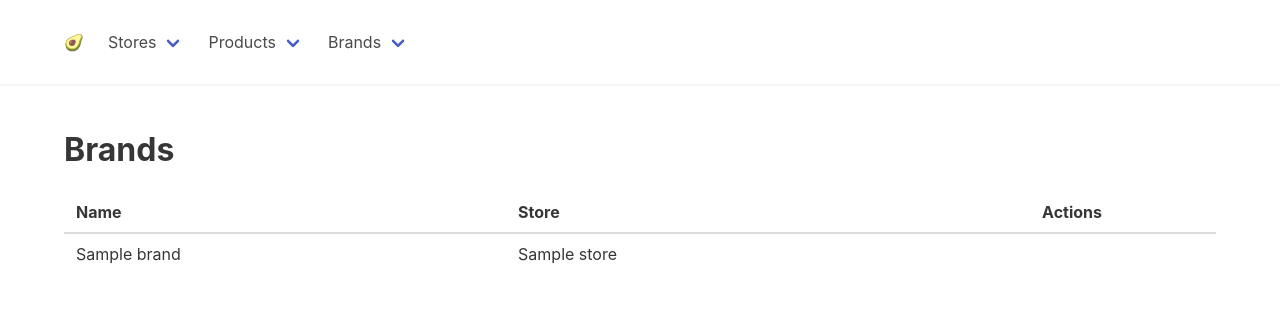
After one commit to deadlyraptor/agora, a Django app: page /product/brands/ in a window 1280 px wide. The commit adds this page. Shown: the top 321 px of the page. Run offline with Django 4.2, Linux system fonts and the light colour scheme; tables that the repository leaves empty hold one stand-in row (values such as "Sample post"); some libraries are stand-ins or nearby versions.

Commit message:
Create BrandListView

```diff
--- a/agora/apps/products/forms.py
+++ b/agora/apps/products/forms.py
@@ -1,6 +1,6 @@
 from django import forms
 
-from agora.apps.products.models import Product, ProductBrand
+from agora.apps.products.models import Product, Brand
 
 
 class ProductForm(forms.ModelForm):
@@ -11,9 +11,9 @@ class ProductForm(forms.ModelForm):
         exclude = ('created', 'modified')
 
 
-class ProductBrandForm(forms.ModelForm):
+class BrandForm(forms.ModelForm):
     """A form for creating and updating product brands."""
 
     class Meta:
-        model = ProductBrand
+        model = Brand
         exclude = ('exclude', 'modified')
--- a/agora/apps/products/models.py
+++ b/agora/apps/products/models.py
@@ -30,7 +30,7 @@ class Product(TimeStampedModel, models.Model):
     weight = QuantityField('ounce',
                            validators=[MinValueValidator(0)])
     brand = models.ForeignKey(
-        'ProductBrand',
+        'Brand',
         on_delete=models.CASCADE,
         related_name='products'
     )
@@ -51,7 +51,7 @@ class Product(TimeStampedModel, models.Model):
             return (self.promo_price / Decimal(self.weight.magnitude)).quantize(Decimal('1.00'))
 
 
-class ProductBrand(TimeStampedModel, models.Model):
+class Brand(TimeStampedModel, models.Model):
     """A model for product brands."""
 
     name = models.CharField(max_length=50)
--- a/agora/apps/products/urls.py
+++ b/agora/apps/products/urls.py
@@ -3,6 +3,7 @@ from django.urls import path
 from agora.apps.products import views
 
 urlpatterns = [
+    # Products
     path('products/',
          views.ProductListView.as_view(),
          name='product-list'),
@@ -15,7 +16,11 @@ urlpatterns = [
     path('<int:pk>/delete/',
          views.ProductDeleteView.as_view(),
          name='product-delete'),
+    # Brands
+    path('brands/',
+         views.BrandListView.as_view(),
+         name='brand-list'),
     path('brand/new/',
-         views.ProductBrandCreateView.as_view(),
-         name='product-brand-create'),
+         views.BrandCreateView.as_view(),
+         name='brand-create'),
 ]
--- a/agora/apps/products/views.py
+++ b/agora/apps/products/views.py
@@ -2,8 +2,8 @@ from django.contrib.messages.views import SuccessMessageMixin
 from django.urls import reverse_lazy
 from django.views.generic import CreateView, DeleteView, ListView, UpdateView
 
-from agora.apps.products.forms import ProductForm, ProductBrandForm
-from agora.apps.products.models import Product, ProductBrand
+from agora.apps.products.forms import ProductForm, BrandForm
+from agora.apps.products.models import Product, Brand
 
 
 class ProductListView(ListView):
@@ -51,12 +51,25 @@ class ProductDeleteView(SuccessMessageMixin, DeleteView):
     extra_context = {'title': 'Delete Product'}
 
 
-class ProductBrandCreateView(SuccessMessageMixin, CreateView):
+class BrandCreateView(SuccessMessageMixin, CreateView):
     """A view for creating new product brands."""
 
-    model = ProductBrand
-    form_class = ProductBrandForm
-    success_url = reverse_lazy('product-brand-create')
+    model = Brand
+    form_class = BrandForm
+    success_url = reverse_lazy('brand-create')
     success_message = '%(name)s added to %(store)s successfully.'
-    template_name = 'products/product_brand_form.html'
+    template_name = 'products/brand_form.html'
     extra_context = {'title': 'Create Brand'}
+
+
+class BrandListView(ListView):
+    """A view for listing all brands."""
+
+    model = Brand
+    context_object_name = 'brands'
+    paginate_by = 25
+    template_name = 'brand_list.html'
+    extra_context = {'title': 'Brands'}
+
+    def get_queryset(self):
+        return Brand.objects.all()
--- a/agora/templates/core/nav.html
+++ b/agora/templates/core/nav.html
@@ -27,7 +27,8 @@
                 <div class="navbar-item has-dropdown is-hoverable">
                     <div class="navbar-link">Brands</div>
                     <div class="navbar-dropdown">
-                        <a class="navbar-item" href="{% url 'product-brand-create' %}">Create</a>
+                        <a class="navbar-item" href="{% url 'brand-list' %}">List</a>
+                        <a class="navbar-item" href="{% url 'brand-create' %}">Create</a>
                     </div>
                 </div>
             </div>
--- a/agora/templates/products/product_brand_form.html
+++ b/agora/templates/products/brand_form.html
@@ -6,7 +6,7 @@
     <div class="container">
         <div class="columns is-centered">
             <div class="column is-narrow">
-                <form class="box" action="{% url 'product-brand-create' %}" method="POST">
+                <form class="box" action="{% url 'brand-create' %}" method="POST">
                     <div class="content">
                         <h1 class="title has-text-centered has-text-weight-bold">{{ title }}</h1>
                     </div>
--- /dev/null
+++ b/agora/templates/products/brand_list.html
@@ -0,0 +1,47 @@
+{% extends "base.html" %}
+{% block content %}
+
+<section class="section">
+    <div class="container">
+        <div class="content">
+            <h1 class="title has-text-weight-bold">{{ title }}</h1>
+            <table class="table is-striped is-hoverable">
+                <thead>
+                    <tr>
+                        <th>Name</th>
+                        <th>Store</th>
+                        <th class="has-text-centered">Actions</th>
+                    </tr>
+                </thead>
+                <tbody>
+                    {% for brand in brands %}
+                    <tr>
+                        <td>{{ brand.name }}</td>
+                        <td>{{ brand.store }}</td>
+                        <td class="has-text-centered">
+                            <a href="#">
+                                <span class="icon-text">
+                                    <span class="icon">
+                                        <i class="fas fa-edit" aria-hidden="true" title="Update brand"></i>
+                                        <span class="is-sr-only">Update brand</span>
+                                    </span>
+                                </span>
+                            </a>
+                            <a href="#">
+                                <span class="icon-text">
+                                    <span class="icon has-text-danger">
+                                        <i class="fas fa-trash" aria-hidden="true" title="Delete brand"></i>
+                                        <span class="is-sr-only">Delete brand</span>
+                                    </span>
+                                </span>
+                            </a>
+                        </td>
+                    </tr>
+                    {% endfor %}
+                </tbody>
+            </table>
+        </div>
+    </div>
+</section>
+
+{% endblock content %}
--- a/agora/templates/stores/store_form.html
+++ b/agora/templates/stores/store_form.html
@@ -16,10 +16,10 @@
                     <div class="buttons">
                         {% if object %}
                         <button class="button is-primary" type="submit">{{ button }}</button>
-                        <a class="button" href="{% url 'index' %}">Cancel</a>
+                        <a class="button" href="{% url 'store-list' %}">Cancel</a>
                         {% else %}
                         <button class="button is-primary" type="submit">{{ button }}</button>
-                        <a class="button" href="{% url 'store-list' %}">Cancel</a>
+                        <a class="button" href="{% url 'index' %}">Cancel</a>
                         {% endif %}
                     </div>
                 </form>
```
Also changed, not shown: agora/apps/products/migrations/0007_rename_productbrands_to_brand.py (added).
